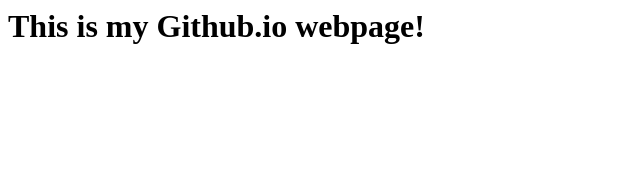
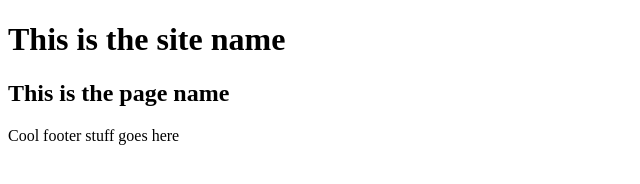
Before and after one commit to luketucich/luketucich.github.io, a plain HTML site: page index.html in a window 1280 px wide. Shown: the whole page, without its empty margins (0-640 px from the left). Drawn offline with Linux system fonts and the light colour scheme.

```diff
--- a/index.html
+++ b/index.html
@@ -1 +1,19 @@
-<h1> This is my Github.io webpage! </h1>
+<!DOCTYPE html>
+<html lang="en">
+<head>
+    <meta charset="UTF-8">
+    <meta name="viewport" content="width=device-width, initial-scale=1.0">
+    <title>Document</title>
+</head>
+<body>
+    <header>
+        <h1>This is the site name</h1>
+    </header>
+    <main>
+        <h2>This is the page name</h2>
+    </main>
+    <footer>
+        Cool footer stuff goes here
+    </footer>
+</body>
+</html>
```
Also changed, not shown: 3 other files.
